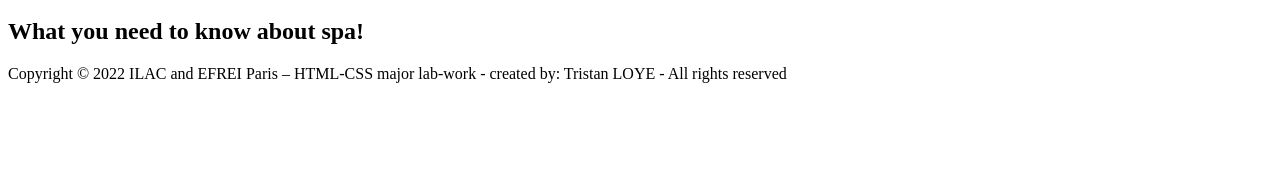
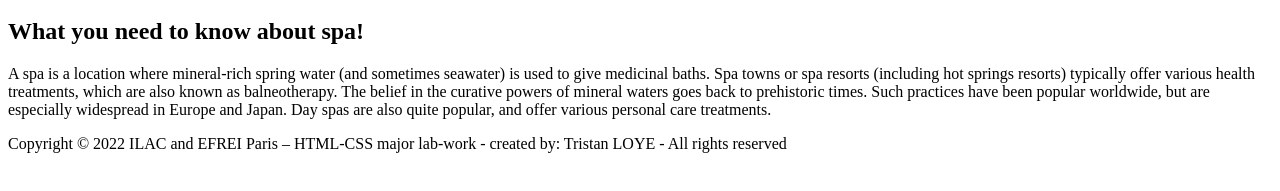
Before and after one commit to trisl01/L3-S5-LAB-Web, a plain HTML site: page about.html in a window 1280 px wide. Shown: the part 241-432 px from the top of the page. Drawn offline with Linux system fonts and the light colour scheme.

Commit message:
update add `<p>`

```diff
--- a/about.html
+++ b/about.html
@@ -24,6 +24,7 @@
       </header>
       <main class="content">
         <h2>What you need to know about spa!</h2>
+        <p>A spa is a location where mineral-rich spring water (and sometimes seawater) is used to give medicinal baths. Spa towns or spa resorts (including hot springs resorts) typically offer various health treatments, which are also known as balneotherapy. The belief in the curative powers of mineral waters goes back to prehistoric times. Such practices have been popular worldwide, but are especially widespread in Europe and Japan. Day spas are also quite popular, and offer various personal care treatments.</p>
       </main>
       <footer>
         Copyright © 2022 ILAC and EFREI Paris – HTML-CSS major lab-work - created by: Tristan LOYE - All rights reserved
```
